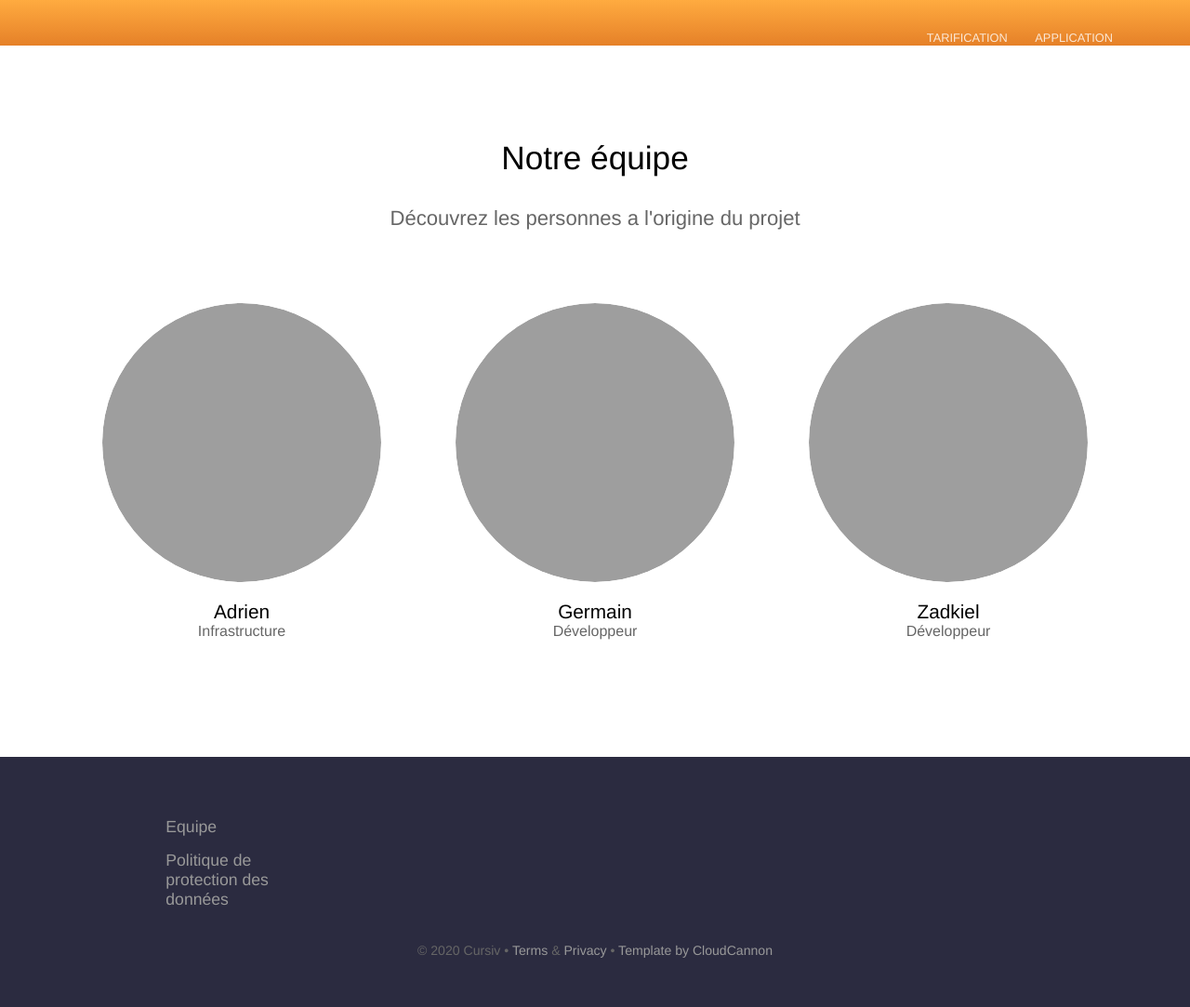
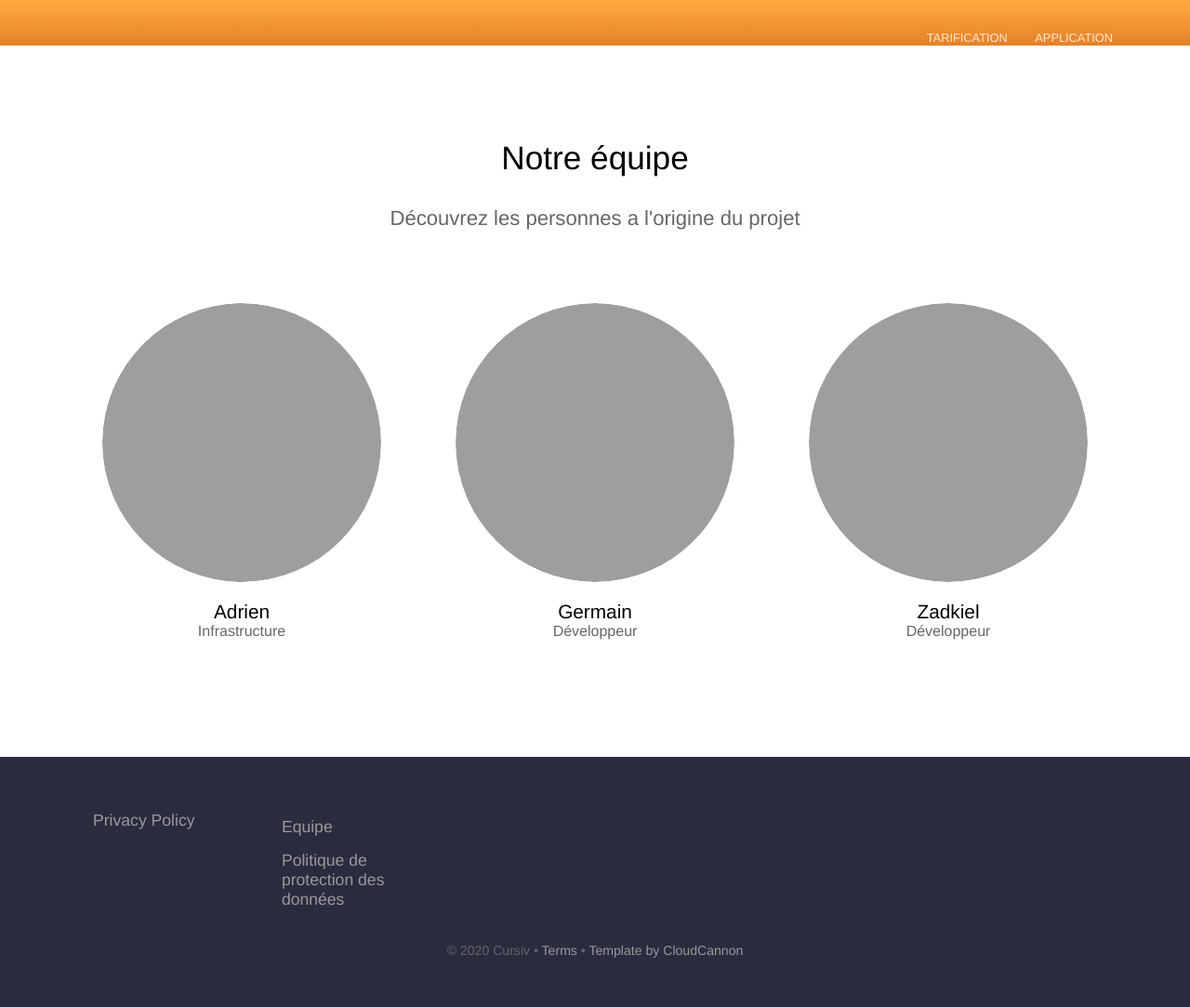
Before and after one commit to Kreelio/cursiv-landing-page, a Jekyll site: the page built from about.html, in a window 1280 px wide. Shown: the whole page at 93% size. Built offline with Jekyll 4.4.1, drawn with Linux system fonts in a browser that asks for light colours.

Commit message:
chore(): test iubenda for policy generator and terms

```diff
--- a/_layouts/default.html
+++ b/_layouts/default.html
@@ -48,8 +48,13 @@
     <footer>
       <div class="container">
         <div class="footer-columns">
+          <ul>
+          <a href="https://www.iubenda.com/privacy-policy/58322074" class="iubenda-white iubenda-embed iub-legal-only" title="Privacy Policy ">Privacy Policy</a><script type="text/javascript">(function (w,d) {var loader = function () {var s = d.createElement("script"), tag = d.getElementsByTagName("script")[0]; s.src="https://cdn.iubenda.com/iubenda.js"; tag.parentNode.insertBefore(s,tag);}; if(w.addEventListener){w.addEventListener("load", loader, false);}else if(w.attachEvent){w.attachEvent("onload", loader);}else{w.onload = loader;}})(window, document);</script>
+          </ul>
           {% for column in site.data.footer %}
           <ul class="footer-links">
+            <li>
+            </li>
             {% for link in column.links %}
             <li>
               <a
```
Also changed, not shown: other parts of _layouts/default.html (+1 -1 lines).
